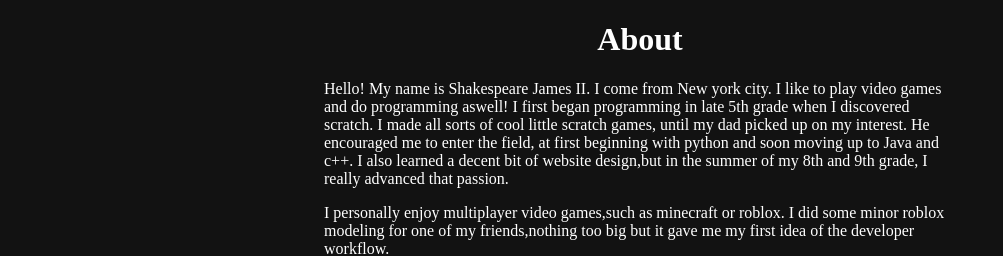
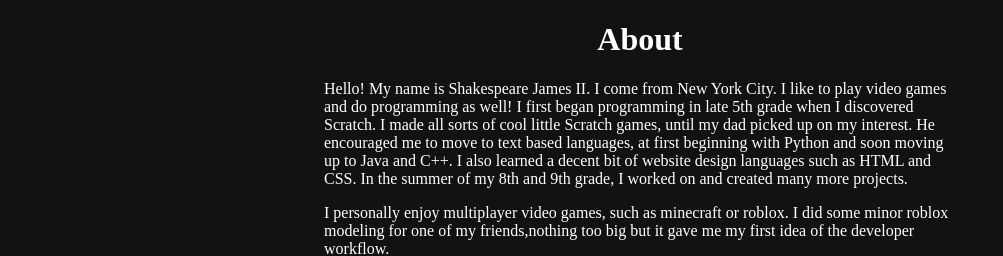
Before and after one commit to sj2245/sjthecoder, a Next.js app: page /about in a window 1280 px wide. Shown: the top 256 px of the page, without its empty margins (0-1003 px from the left). Built offline with nearby package versions, Linux system fonts and the light colour scheme; a web font is replaced by a local one.

Commit message:
Minor Grammatical fixes.

```diff
--- a/pages/about.mdx
+++ b/pages/about.mdx
@@ -4,9 +4,9 @@
 </div>
 
 <div className="textbox">
-Hello! My name is Shakespeare James II. I come from New york city. I like to play video games and do programming aswell! I first began programming in late 5th grade when I discovered scratch. I made all sorts of cool little scratch games, until my dad picked up on my interest. He encouraged me to enter the field, at first beginning with python and soon moving up to Java and c++. I also learned a decent bit of website design,but in the summer of my 8th and 9th grade, I really advanced that passion.
+Hello! My name is Shakespeare James II. I come from New York City. I like to play video games and do programming as well! I first began programming in late 5th grade when I discovered Scratch. I made all sorts of cool little Scratch games, until my dad picked up on my interest. He encouraged me to move to text based languages, at first beginning with Python and soon moving up to Java and C++. I also learned a decent bit of website design languages such as HTML and CSS. In the summer of my 8th and 9th grade, I worked on and created many more projects.
 
-I personally enjoy multiplayer video games,such as minecraft or roblox. I did some minor roblox modeling for one of my friends,nothing too big but it gave me my first idea of the developer workflow.
+I personally enjoy multiplayer video games, such as minecraft or roblox. I did some minor roblox modeling for one of my friends,nothing too big but it gave me my first idea of the developer workflow.
 
 Below is an image of me:
 </div>
```
